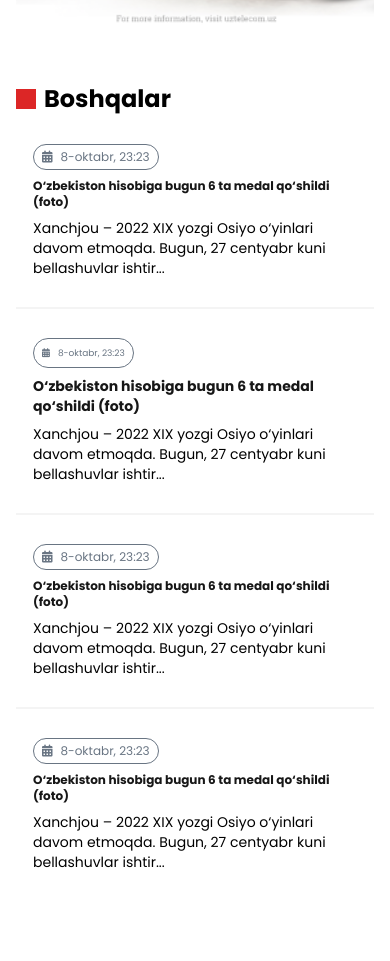
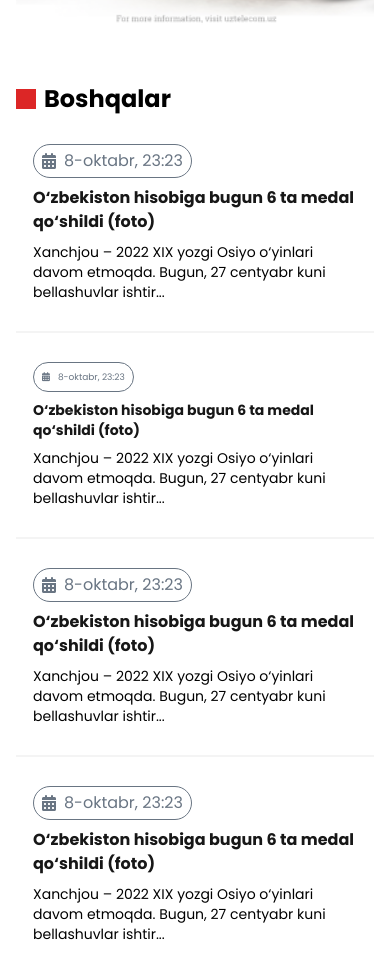
Before and after one commit to islom-pardaboyev/Hudu24-One-Page, a website: page src/index.html in a window 390 px wide. Shown: the part 3801-4762 px from the top of the page. Before the commit the page ends 4690 px from the top, so only its background shows below. Drawn offline with nearby package versions, Linux system fonts and the light colour scheme; files that its build step writes are made by us from their sources.

Commit message:
Updated File

```diff
--- a/src/index.html
+++ b/src/index.html
@@ -43,7 +43,7 @@
         </div>
 
         <div class="grid grid-cols-12 mt-9.5 container overflow-x-hidden gap-6">
-            <div class="col-span-12 lg:col-span-9 overflow-hidden">
+            <div class="col-span-12 md:col-span-6 lg:col-span-9 overflow-hidden">
                 <p class="text-4xl font-bold">O‘zbekiston Prezidenti Tatariston sanoat salohiyati ko‘rgazmasi bilan
                     tanishdi</p>
                 <div class="flex text-sm text-grey-100 mt-6 mb-4">
@@ -141,7 +141,7 @@
                     </div>
                 </div>
             </div>
-            <div class="col-span-12 lg:col-span-3">
+            <div class="md:col-span-6 col-span-12 lg:col-span-3">
                 <img src="./img/Banner.png" class="lg:w-full w-[400px] mx-auto" alt="">
                 <div class="mt-8 mb-3">
                     <p class="flex items-center gap-2 text-2xl font-bold"><span class="w-5 h-5 bg-red-600 block"></span>
@@ -149,7 +149,7 @@
                 </div>
 
                 <a href="">
-                    <div class="p-4 group border text-xs lg:text-base border-transparent hover:border-red-600 hover:bg-red-200 duration-200">
+                    <div class="p-4 group border lg:text-base border-transparent hover:border-red-600 hover:bg-red-200 duration-200">
                         <div class="flex items-center justify-between">
                             <p
                                 class="flex items-center gap-2 text-grey-100 border-grey-100 py-1 px-2 border rounded-full">
@@ -197,7 +197,7 @@
 
                 <span class="h-0.5 my-3 bg-grey-300 block"></span>
                 <a href="">
-                    <div class="p-4 group border text-xs lg:text-base border-transparent hover:border-red-600 hover:bg-red-200 duration-200">
+                    <div class="p-4 group border lg:text-base border-transparent hover:border-red-600 hover:bg-red-200 duration-200">
                         <div class="flex items-center justify-between">
                             <p
                                 class="flex items-center gap-2 text-grey-100 border-grey-100 py-1 px-2 border rounded-full">
@@ -221,7 +221,7 @@
 
                 <span class="h-0.5 my-3 bg-grey-300 block"></span>
                 <a href="">
-                    <div class="p-4 group border text-xs lg:text-base border-transparent hover:border-red-600 hover:bg-red-200 duration-200">
+                    <div class="p-4 group border lg:text-base border-transparent hover:border-red-600 hover:bg-red-200 duration-200">
                         <div class="flex items-center justify-between">
                             <p
                                 class="flex items-center gap-2 text-grey-100 border-grey-100 py-1 px-2 border rounded-full">
```
